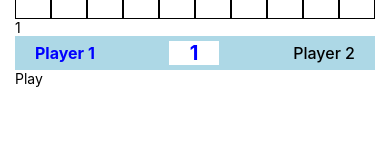
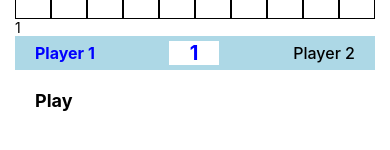
Before and after one commit to srikanth41684/snakeAndLadder, a React Native app: screen /home in a window 390 px wide. Shown: the part 498-648 px from the top of the page. Built offline with nearby package versions, Linux system fonts and the light colour scheme.

Commit message:
refresh btn change position

```diff
--- a/scr/main/screens/HomeScreen.js
+++ b/scr/main/screens/HomeScreen.js
@@ -445,8 +445,18 @@ const HomeScreen = ({navigation}) => {
           onPress={() => {
             navigation.navigate('play');
           }}>
-          <View>
-            <Text>Play</Text>
+          <View
+            style={{
+              padding: 20,
+            }}>
+            <Text
+              style={{
+                fontSize: 18,
+                fontWeight: 'bold',
+                color: '#000',
+              }}>
+              Play
+            </Text>
           </View>
         </TouchableWithoutFeedback>
 
--- a/scr/main/screens/PlayGameScreen.js
+++ b/scr/main/screens/PlayGameScreen.js
@@ -241,7 +241,7 @@ const PlayGameScreen = () => {
       ladderSnakes: randomSnakeLadders,
       refresh: false,
     }));
-    console.log('randomSnakeLadders---->', randomSnakeLadders);
+    // console.log('randomSnakeLadders---->', randomSnakeLadders);
     let snakes = [];
     let ladders = [];
     if (randomSnakeLadders) {
@@ -340,7 +340,7 @@ const PlayGameScreen = () => {
         }
       }
     }
-    console.log('lines------->', snakes, ladders);
+    // console.log('lines------->', snakes, ladders);
     setCommObj(prev => ({
       ...prev,
       snakesLines: snakes,
@@ -348,9 +348,9 @@ const PlayGameScreen = () => {
     }));
   }, [commObj.refresh]);
 
-  // useEffect(() => {
-  //   console.log('PlayGameScreen-commObj------>', commObj);
-  // }, [commObj]);
+  useEffect(() => {
+    console.log('PlayGameScreen-commObj------>', commObj);
+  }, [commObj]);
   return (
     <SafeAreaView
       style={{
@@ -646,7 +646,7 @@ const PlayGameScreen = () => {
           </View>
           <View
             style={{
-              paddingVertical: 10,
+              paddingTop: 50,
               alignItems: 'center',
             }}>
             <TouchableWithoutFeedback
```
